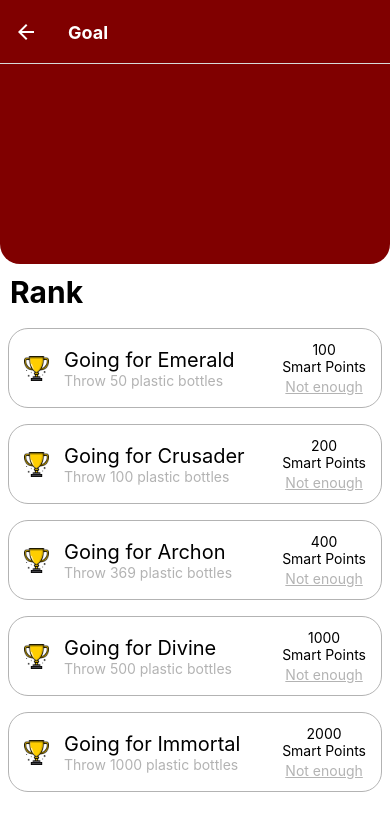
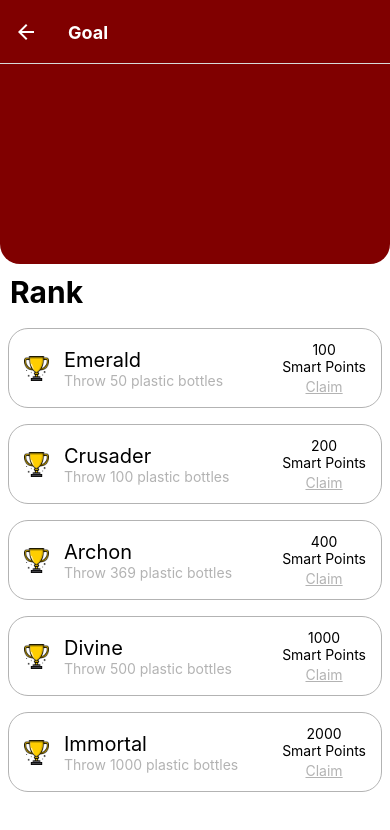
Before and after one commit to QJimuel/EURBin-Mobile, a React Native app in the folder eurbin/: screen /Goal in a window 390 px wide. Shown: the top 830 px of the page. Built offline with nearby package versions, Linux system fonts and the light colour scheme; no server answers.

Commit message:
Implement User Rank Logic and User OTP

```diff
--- a/eurbin/App.js
+++ b/eurbin/App.js
@@ -21,6 +21,7 @@ import AchievementPage from './pages/AchievementPage';
 import AnalyticsPage from './pages/AnalyticsPage';
 import InstructionPage from './pages/InstructionPage';
 import RecyclePage from './pages/RecyclePage';
+import OTPVerification from './pages/OtpPage';
 
 
 import { UserProvider } from './pages/UserContext/User';
@@ -84,6 +85,7 @@ export default function App() {
         <Stack.Screen name="Analytics" component={AnalyticsPage} />
         <Stack.Screen name="Instruction" component={InstructionPage} />
         <Stack.Screen name="Recycle" component={RecyclePage} />
+        <Stack.Screen name="Otp" component={OTPVerification} />
 
       </Stack.Navigator>
 
--- a/eurbin/pages/GoalPage.js
+++ b/eurbin/pages/GoalPage.js
@@ -1,6 +1,6 @@
 import React, { useState, useEffect } from 'react';
-import { TouchableOpacity } from 'react-native';
-import { View, Text, StyleSheet, Image, ScrollView, Alert } from 'react-native';
+import { TouchableOpacity, Alert } from 'react-native';
+import { View, Text, StyleSheet, Image, ScrollView } from 'react-native';
 import Trophy from '../icons/trophy2.png';
 import { useUser } from './UserContext/User';
 import AsyncStorage from '@react-native-async-storage/async-storage';
@@ -8,89 +8,109 @@ import AsyncStorage from '@react-native-async-storage/async-storage';
 export default function GoalPage() {
   const { currentUser, setCurrentUser } = useUser();
   const [acknowledgement, setAcknowledgement] = useState('');
-  const [claimedGoals, setClaimedGoals] = useState(new Array(5).fill(false)); // Array to track claimed goals
+  const [userRanks, setUserRanks] = useState([]); // Store user ranks
 
   const goals = [
-    { title: 'Going for Emerald', description: 'Throw 50 plastic bottles', points: 100, requiredBottles: 50 },
-    { title: 'Going for Crusader', description: 'Throw 100 plastic bottles', points: 200, requiredBottles: 100 },
-    { title: 'Going for Archon', description: 'Throw 369 plastic bottles', points: 400, requiredBottles: 369 },
-    { title: 'Going for Divine', description: 'Throw 500 plastic bottles', points: 1000, requiredBottles: 500 },
-    { title: 'Going for Immortal', description: 'Throw 1000 plastic bottles', points: 2000, requiredBottles: 1000 },
+    { title: 'Emerald', description: 'Throw 50 plastic bottles', points: 100, requiredBottles: 50 },
+    { title: 'Crusader', description: 'Throw 100 plastic bottles', points: 200, requiredBottles: 100 },
+    { title: 'Archon', description: 'Throw 369 plastic bottles', points: 400, requiredBottles: 369 },
+    { title: 'Divine', description: 'Throw 500 plastic bottles', points: 1000, requiredBottles: 500 },
+    { title: 'Immortal', description: 'Throw 1000 plastic bottles', points: 2000, requiredBottles: 1000 },
   ];
 
-  // Load claimed goals from AsyncStorage on mount
+  // Fetch the user's ranks from the backend
   useEffect(() => {
-    const loadClaimedGoals = async () => {
+    const fetchUserRanks = async () => {
       try {
-        const storedGoals = await AsyncStorage.getItem('claimedGoals');
-        if (storedGoals) {
-          setClaimedGoals(JSON.parse(storedGoals));
+        const token = await AsyncStorage.getItem('token');
+        const response = await fetch(
+          `https://eurbin.vercel.app/rank`,
+          {
+            method: 'PATCH',
+            headers: {
+              'Content-Type': 'application/json',
+              'Authorization': `Bearer ${token}`,
+            },
+            body: JSON.stringify({ userId: currentUser.userId })
           }
+        );
+
+        const data = await response.json();
+        console.log('Full API Response:', data); // Log the full API response
+
+        // Ensure we're only extracting ranks with a defined 'rank' property
+        const ranks = data.ranks ? data.ranks.filter(rank => rank.rank) : [];
+
+        setUserRanks(ranks.map(rank => rank.rank)); // Extract only rank titles
+        console.log(userRanks); // Log extracted ranks for debugging
       } catch (error) {
-        Alert.alert('Error', 'Failed to load claimed goals');
+        Alert.alert('Error', error.message);
       }
     };
 
-    loadClaimedGoals();
+    fetchUserRanks();
   }, []);
 
+
+
   // Handle claiming a goal
-  const handleClaim = async (index, goal) => {
-    const token = await AsyncStorage.getItem('token'); // Ensure token is retrieved for the fetch request
+  const handleClaim = async (goal) => {
+    try {
+      const token = await AsyncStorage.getItem('token');
 
       if (currentUser.plasticBottle >= goal.requiredBottles) {
         const newSmartPoints = currentUser.smartPoints + goal.points;
 
-      // Update claimed goals locally
-      try {
-        const newClaimedGoals = [...claimedGoals];
-        newClaimedGoals[index] = true; // Mark this goal as claimed
-
-        // Update AsyncStorage with new claimed goals
-        await AsyncStorage.setItem('claimedGoals', JSON.stringify(newClaimedGoals));
-
-        // Update current user points (you can save this locally or with your backend if needed)
         const updatedUser = {
           ...currentUser,
           smartPoints: newSmartPoints,
         };
 
-        // Fetch request to update the backend
-        const response = await fetch(`https://eurbin.vercel.app/user/${currentUser.userId}`, {
+        const userResponse = await fetch(
+          `https://eurbin.vercel.app/user/${currentUser.userId}`,
+          {
             method: 'PUT',
+            headers: {
+              'Content-Type': 'application/json',
+              'Authorization': `Bearer ${token}`,
+            },
+            body: JSON.stringify(updatedUser),
+          }
+        );
+
+        if (!userResponse.ok) throw new Error('Failed to update user data');
+        const updatedUserFromServer = await userResponse.json();
+        setCurrentUser(updatedUserFromServer);
+
+        const rankResponse = await fetch(
+          `https://eurbin.vercel.app/rank`,
+          {
+            method: 'POST',
             headers: {
               'Content-Type': 'application/json',
               'Authorization': `Bearer ${token}`,
             },
             body: JSON.stringify({
               userId: currentUser.userId,
-            userName: currentUser.userName,
-            email: currentUser.email,
-            smartPoints: newSmartPoints,
-            plasticBottle: currentUser.plasticBottle, // Keep plasticBottle count intact
-            rank: currentUser.rank,
-            co2: currentUser.co2,
-            accumulatedSP: currentUser.accumulatedSP,
-            claimedGoals: newClaimedGoals, // Pass the claimed goals array
+              rank: goal.title,
             }),
-        });
+          }
+        );
 
-        if (!response.ok) {
-          throw new Error('Failed to update user data');
+        if (!rankResponse.ok) throw new Error('Failed to update rank');
+
+        setAcknowledgement(`Claimed ${goal.points} Smart Points for ${goal.title}!`);
+        setUserRanks((prevRanks) => [...prevRanks, goal.title]); // Add the new rank to state
+      } else {
+        Alert.alert('Not Enough Bottles', 'You do not have enough plastic bottles to claim this reward.');
       }
-
-        // Update user state with the response from the backend
-        const updatedUserFromServer = await response.json();
-        setCurrentUser(updatedUserFromServer); // Update user context
-        setClaimedGoals(newClaimedGoals); // Update local state
-        setAcknowledgement(`Claimed ${goal.points} Smart Points!`);
     } catch (error) {
       Alert.alert('Error', error.message);
     }
-    } else {
-      Alert.alert('Not Enough Bottles', 'You do not have enough plastic bottles to claim this reward.');
-    }
   };
+
+  // Check if the goal is already claimed
+  const isGoalClaimed = (goalTitle) => userRanks.includes(goalTitle);
 
   return (
     <View style={styles.container}>
@@ -113,15 +133,19 @@ export default function GoalPage() {
             <View style={styles.points}>
               <Text style={styles.pointsText}>{goal.points}</Text>
               <Text style={styles.pointsText}>Smart Points</Text>
-              {claimedGoals[index] ? (
-                <Text style={styles.status}>Claimed</Text> // If claimed, show "Claimed"
-              ) : (
-                <TouchableOpacity onPress={() => handleClaim(index, goal)}>
-                  <Text style={styles.status}>
-                    {currentUser.plasticBottle >= goal.requiredBottles ? 'Claim' : 'Not enough'}
+              <TouchableOpacity
+                onPress={() => handleClaim(goal)}
+                disabled={isGoalClaimed(goal.title)}
+              >
+                <Text
+                  style={[
+                    styles.status,
+                    isGoalClaimed(goal.title) && styles.claimedStatus,
+                  ]}
+                >
+                  {isGoalClaimed(goal.title) ? 'Claimed' : 'Claim'}
                 </Text>
               </TouchableOpacity>
-              )}
             </View>
           </View>
         ))}
@@ -133,62 +157,16 @@ export default function GoalPage() {
 }
 
 const styles = StyleSheet.create({
-  container: {
-    flex: 1,
-    backgroundColor: '#fff',
-    justifyContent: 'flex-start',
-  },
-  customBox: {
-    width: '100%',
-    height: 200,
-    backgroundColor: '#800000',
-    borderBottomLeftRadius: 20,
-    borderBottomRightRadius: 20,
-  },
-  rText: {
-    fontWeight: 'bold',
-    fontSize: 30,
-    padding: 10,
-  },
-  card: {
-    flexDirection: 'row',
-    justifyContent: 'space-between',
-    height: 80,
-    padding: 15,
-    backgroundColor: '#fff',
-    borderColor: '#b3b3b3',
-    borderWidth: 1,
-    borderRadius: 20,
-    margin: 8,
-    alignItems: 'center',
-  },
-  rankContent: {
-    flexDirection: 'row',
-    alignItems: 'center',
-  },
-  icon: {
-    width: 25,
-    height: 25,
-    marginRight: 15,
-  },
-  rankTitle: {
-    fontSize: 20,
-  },
-  rankDescription: {
-    color: '#b3b3b3',
-  },
-  points: {
-    alignItems: 'center',
-  },
-  status: {
-    marginTop: 3,
-    color: '#b3b3b3',
-    textDecorationLine: 'underline',
-  },
-  acknowledgement: {
-    marginTop: 10,
-    fontSize: 16,
-    color: '#47AA2E',
-    textAlign: 'center',
-  },
+  container: { flex: 1, backgroundColor: '#fff', justifyContent: 'flex-start' },
+  customBox: { width: '100%', height: 200, backgroundColor: '#800000', borderBottomLeftRadius: 20, borderBottomRightRadius: 20 },
+  rText: { fontWeight: 'bold', fontSize: 30, padding: 10 },
+  card: { flexDirection: 'row', justifyContent: 'space-between', height: 80, padding: 15, backgroundColor: '#fff', borderColor: '#b3b3b3', borderWidth: 1, borderRadius: 20, margin: 8, alignItems: 'center' },
+  rankContent: { flexDirection: 'row', alignItems: 'center' },
+  icon: { width: 25, height: 25, marginRight: 15 },
+  rankTitle: { fontSize: 20 },
+  rankDescription: { color: '#b3b3b3' },
+  points: { alignItems: 'center' },
+  status: { marginTop: 3, color: '#b3b3b3', textDecorationLine: 'underline' },
+  claimedStatus: { color: 'green', textDecorationLine: 'none' },
+  acknowledgement: { marginTop: 10, fontSize: 16, color: '#47AA2E', textAlign: 'center' },
 });
--- /dev/null
+++ b/eurbin/pages/OtpPage.js
@@ -0,0 +1,77 @@
+import React, { useState } from 'react';
+import { View, Text, TextInput, TouchableOpacity, StyleSheet } from 'react-native';
+
+const OTPVerification = ({ route, navigation }) => {
+    const email = route?.params?.email || ''; // Safe access with a fallback
+    const [otp, setOtp] = useState('');
+    const [errorMessage, setErrorMessage] = useState('');
+
+    console.log('Email:', email); // Debugging output
+
+    const verifyOTP = async () => {
+        if (!email || !otp) {
+            setErrorMessage('Email or OTP is missing');
+            return;
+        }
+
+        try {
+            const response = await fetch('https://eurbin.vercel.app/user/verify-otp', {
+                method: 'POST',
+                headers: { 'Content-Type': 'application/json' },
+                body: JSON.stringify({ email, otp }),
+            });
+
+            if (!response.ok) throw new Error('Invalid OTP');
+
+            const data = await response.json();
+            console.log('OTP Verified:', data);
+            navigation.navigate('Login'); // Redirect to login
+        } catch (error) {
+            setErrorMessage('Failed to verify OTP: ' + error.message);
+        }
+    };
+    return (
+        <View style={styles.container}>
+            <TextInput
+                style={styles.input}
+                placeholder="Enter OTP"
+                value={otp}
+                onChangeText={setOtp}
+                keyboardType="number-pad"
+            />
+            <TouchableOpacity style={styles.button} onPress={verifyOTP}>
+                <Text style={styles.buttonText}>Verify OTP</Text>
+            </TouchableOpacity>
+            {errorMessage ? <Text style={styles.error}>{errorMessage}</Text> : null}
+        </View>
+    );
+};
+
+const styles = StyleSheet.create({
+    container: {
+        flex: 1,
+        justifyContent: 'center',
+        padding: 20,
+    },
+    input: {
+        borderBottomWidth: 1,
+        marginBottom: 15,
+        fontSize: 18,
+    },
+    button: {
+        backgroundColor: '#007AFF',
+        padding: 15,
+        alignItems: 'center',
+        borderRadius: 5,
+    },
+    buttonText: {
+        color: '#fff',
+        fontSize: 18,
+    },
+    error: {
+        color: 'red',
+        marginTop: 10,
+    },
+});
+
+export default OTPVerification;
--- a/eurbin/pages/SignUpPage.js
+++ b/eurbin/pages/SignUpPage.js
@@ -120,7 +120,7 @@ const handleSubmit = async () => {
 
         const data = await response.json();
         console.log('User created:', data);
-        navigation.navigate('Login'); // Redirect to login after successful registration
+        navigation.navigate('Otp', { email: email }); // Redirect to login after successful registration
     } catch (error) {
         setErrorMessage('Failed to create account: ' + error.message);
     }
```
Lines whose indentation alone changed are shown as unchanged.
